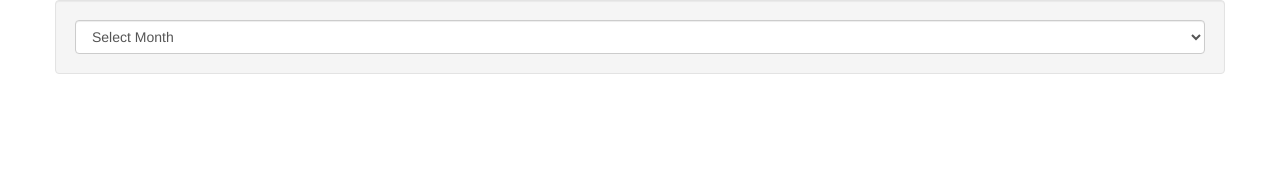
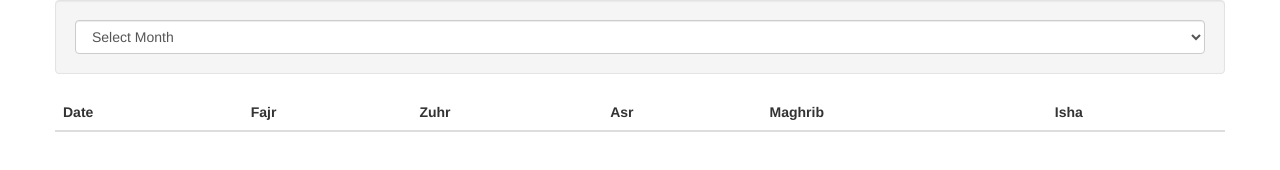
Before and after one commit to shaikmutherpasha/namaztimings.github.io, a plain HTML site: page index.html in a window 1280 px wide. Drawn offline with Linux system fonts and the light colour scheme.

Commit message:
Update index.html

```diff
--- a/index.html
+++ b/index.html
@@ -1,9 +1,11 @@
 <!DOCTYPE html>
 <html>
+
 <head>
     <title>Namaz Timings</title>
     <link rel="stylesheet" type="text/css" href="assets/bootstrap.css">
 </head>
+
 <body>
     <div class="container">
         <div class="row">
@@ -25,13 +27,28 @@
                         <option value="12">December</option>
                     </select>
                 </form>
-		<div class="mshow"></div>
+
             </div>
+            <table id="myTable" class="table">
+                <thead>
+                    <tr>
+                        <th>Date</th>
+                        <th>Fajr</th>
+                        <th>Zuhr</th>
+                        <th>Asr</th>
+                        <th>Maghrib</th>
+                        <th>Isha</th>
+                    </tr>
+                </thead>
+                <tbody>
 
+                </tbody>
+            </table>
         </div>
     </div>
     <script type="text/javascript" src="assets/jquery.js"></script>
     <script type="text/javascript" src="assets/bootstrap.js"></script>
     <script type="text/javascript" src="assets/namaztimings.js"></script>
 </body>
+
 </html>
```
Lines whose indentation alone changed are shown as unchanged.
